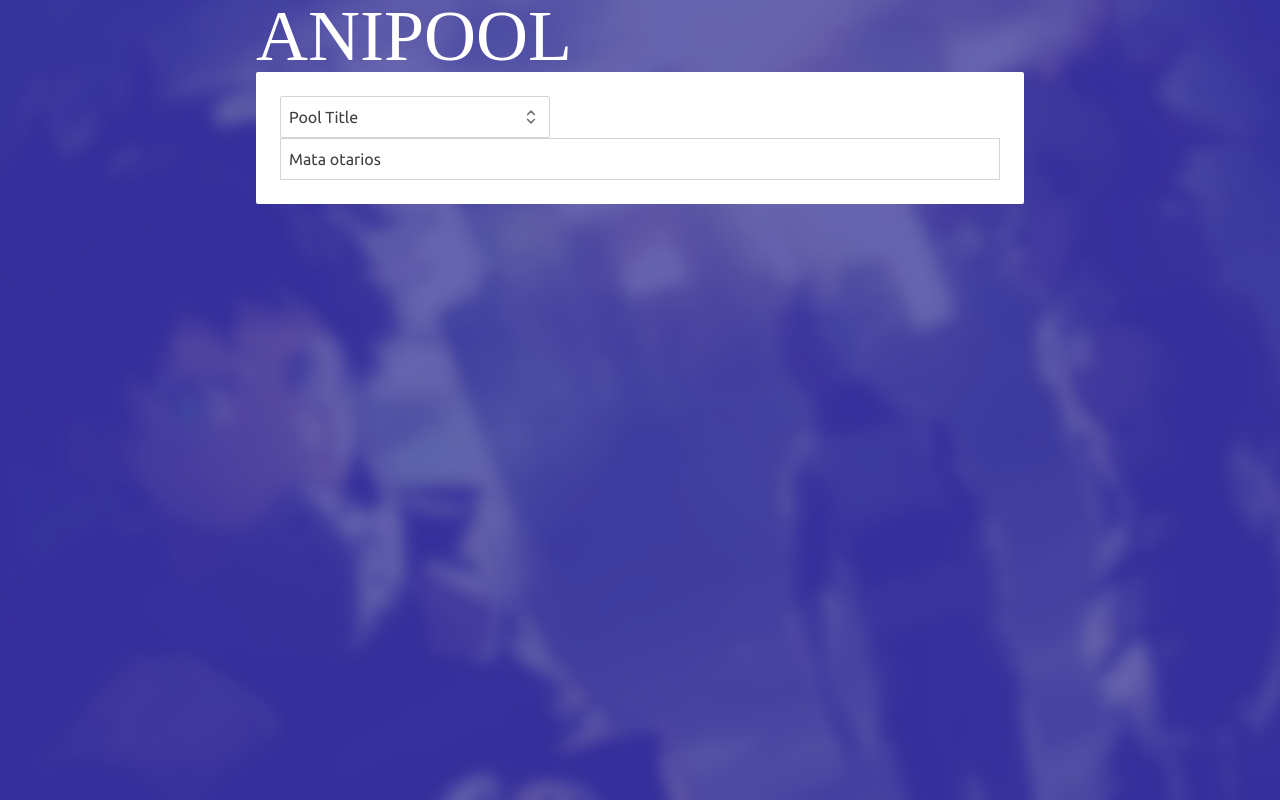
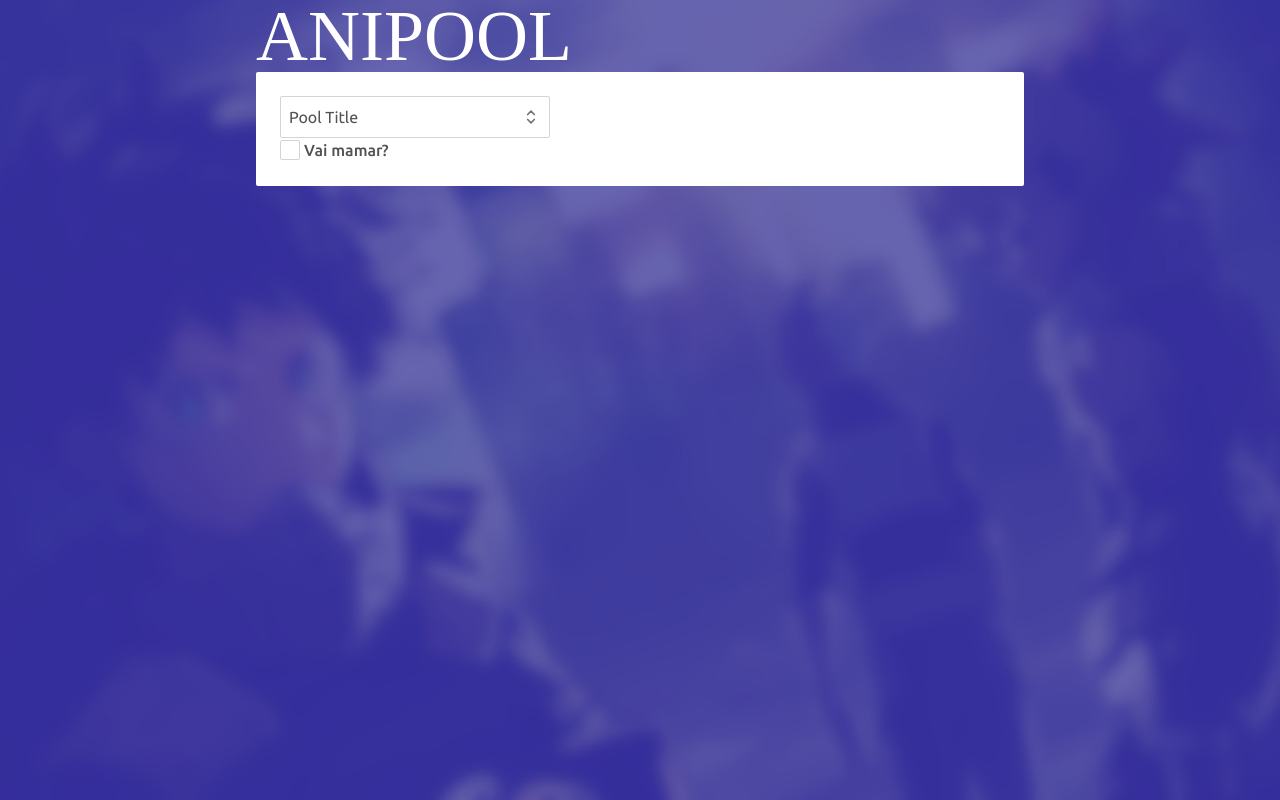
Before and after one commit to guilhermeg2k/anipool, a Next.js app: page /pool/create in a window 1280 px wide. Built offline with nearby package versions, Linux system fonts and the light colour scheme; a web font is replaced by a local one.

Commit message:
Create checkbox component

```diff
--- /dev/null
+++ b/components/CheckBox.tsx
@@ -0,0 +1,30 @@
+interface CheckBoxProps {
+  id?: string;
+  value: boolean;
+  children: React.ReactNode;
+  onChange: (value: boolean) => void;
+}
+
+const CheckBox = ({ id, value, children, onChange }: CheckBoxProps) => {
+  const onChangeHandler = (event: React.ChangeEvent<HTMLInputElement>) => {
+    onChange(event.target.checked);
+  };
+
+  return (
+    <div className="flex items-center gap-1">
+      <input
+        type="checkbox"
+        checked={value}
+        id={id}
+        className="w-5 h-5 rounded-sm border border-neutral-300 focus:border-indigo-600
+                  hover:border-indigo-900 text-indigo-900 focus:ring-indigo-300"
+        onChange={onChangeHandler}
+      />
+      <label className="text-neutral-600 font-medium" htmlFor={id}>
+        {children}
+      </label>
+    </div>
+  );
+};
+
+export default CheckBox;
--- a/components/DataDisplay.tsx
+++ b/components/DataDisplay.tsx
@@ -6,7 +6,7 @@ interface DataDisplayProps {
 
 const DataDisplay = ({ children }: DataDisplayProps) => {
   return (
-    <div className={`p-2 border text-neutral-700 border-neutral-300`}>
+    <div className={`p-2 border text-neutral-600 border-neutral-300`}>
       {children}
     </div>
   );
--- a/components/InputLabel.tsx
+++ /dev/null
@@ -1,17 +0,0 @@
-interface InputLabelProps {
-  label: string;
-  htmlFor?: string;
-}
-
-const InputLabel = ({ label, htmlFor }: InputLabelProps) => {
-  return (
-    <label
-      htmlFor={htmlFor}
-      className="text-neutral-700 block text-sm uppercase font-medium"
-    >
-      {label}
-    </label>
-  );
-};
-
-export default InputLabel;
--- /dev/null
+++ b/components/Label.tsx
@@ -0,0 +1,17 @@
+interface LabelProps {
+  label: string;
+  htmlFor?: string;
+}
+
+const Label = ({ label, htmlFor }: LabelProps) => {
+  return (
+    <label
+      htmlFor={htmlFor}
+      className="text-neutral-600 block text-sm uppercase font-medium"
+    >
+      {label}
+    </label>
+  );
+};
+
+export default Label;
--- a/components/SelectInput.tsx
+++ b/components/Select.tsx
@@ -7,7 +7,7 @@ interface SelectOption {
   value: any;
 }
 
-interface SelectInputProps {
+interface SelectProps {
   value: any;
   label?: string;
   fullWidth?: boolean;
@@ -15,22 +15,19 @@ interface SelectInputProps {
   onChange: (value: any) => void;
 }
 
-const SelectInput = ({
+const Select = ({
   value,
   label = '',
   fullWidth = false,
   options,
   onChange = () => {},
-}: SelectInputProps) => {
+}: SelectProps) => {
   const selectButton = useMemo(() => {
     const selectedOption = options.find((option) => option.value === value);
     return (
       <div className="flex justify-between items-center">
         <span>{selectedOption ? selectedOption.label : label}</span>
-        <SelectorIcon
-          className="h-5 w-5 text-neutral-500 group-focus:text-indigo-600 group-hover:text-indigo-900"
-          aria-hidden="true"
-        />
+        <SelectorIcon className="h-5 w-5 text-neutral-500" aria-hidden="true" />
       </div>
     );
   }, [label, value, options]);
@@ -40,7 +37,7 @@ const SelectInput = ({
       <Listbox.Option
         key={index}
         value={option.value}
-        className="hover:bg-indigo-500 cursor-pointer p-2 text-neutral-700
+        className="hover:bg-indigo-500 cursor-pointer p-2 text-neutral-600
                   hover:text-white last:rounded-b"
       >
         {option.label}
@@ -53,8 +50,8 @@ const SelectInput = ({
   return (
     <Listbox value={value} onChange={onChange}>
       <Listbox.Button
-        className={`group text-left p-2 rounded-sm border text-neutral-700
-                  hover:text-indigo-900 border-neutral-300 focus:border-indigo-600
+        className={`group text-left p-2 rounded-sm border text-neutral-600
+                  border-neutral-300 focus:border-indigo-600
                   hover:border-indigo-900 ${size}`}
       >
         {selectButton}
@@ -77,4 +74,4 @@ const SelectInput = ({
   );
 };
 
-export default SelectInput;
+export default Select;
--- a/components/TextInput.tsx
+++ b/components/TextField.tsx
@@ -1,7 +1,7 @@
 import React from 'react';
-import InputLabel from './InputLabel';
+import Label from './Label';
 
-interface TextInputProps {
+interface TextFieldProps {
   value: string;
   id: string;
   label?: string;
@@ -10,14 +10,14 @@ interface TextInputProps {
   onChange: (value: string) => void;
 }
 
-const TextInput = ({
+const TextField = ({
   id,
   value,
   label = '',
   fullWidth = false,
   maxLength,
   onChange,
-}: TextInputProps) => {
+}: TextFieldProps) => {
   const onChangeHandler = (event: React.ChangeEvent<HTMLInputElement>) => {
     const newValue = event.target.value;
     if (!maxLength || newValue.length < maxLength) {
@@ -26,12 +26,12 @@ const TextInput = ({
   };
   return (
     <div>
-      <InputLabel htmlFor={id} label={label} />
+      <Label htmlFor={id} label={label} />
       <input
         id={id}
         value={value}
         type="text"
-        className={`outline-none  p-2 border text-neutral-700 border-neutral-300 focus:border-indigo-600 hover:border-indigo-900 ${
+        className={`outline-none  p-2 border text-neutral-600 border-neutral-300 focus:border-indigo-600 hover:border-indigo-900 ${
           fullWidth && 'w-full'
         }`}
         onChange={onChangeHandler}
@@ -40,4 +40,4 @@ const TextInput = ({
   );
 };
 
-export default TextInput;
+export default TextField;
--- a/package.json
+++ b/package.json
@@ -12,6 +12,7 @@
     "@apollo/client": "^3.6.6",
     "@headlessui/react": "^1.6.4",
     "@heroicons/react": "^1.0.6",
+    "@tailwindcss/forms": "^0.5.2",
     "axios": "^0.27.2",
     "firebase": "^9.8.2",
     "graphql": "^16.5.0",
--- a/pages/pool/create/index.tsx
+++ b/pages/pool/create/index.tsx
@@ -1,9 +1,9 @@
 import { NextPage } from 'next';
 import { useState } from 'react';
 import Box from '../../../components/Box';
-import DataDisplay from '../../../components/DataDisplay';
+import CheckBox from '../../../components/CheckBox';
 import Page from '../../../components/Page';
-import SelectInput from '../../../components/SelectInput';
+import Select from '../../../components/Select';
 import SmallLogo from '../../../components/SmallLogo';
 
 const people = [
@@ -14,6 +14,7 @@ const people = [
 
 const CreatePool: NextPage = () => {
   const [poolTitle, setPoolTitle] = useState({});
+  const [checked, setChecked] = useState(false);
 
   return (
     <Page bgImage="/images/bg-create-pool.jpg">
@@ -21,15 +22,15 @@ const CreatePool: NextPage = () => {
         <SmallLogo />
         <Box>
           <div className="m-2">
-            <SelectInput
+            <Select
               value={poolTitle}
               label="Pool Title"
               onChange={(value: any) => setPoolTitle(value)}
               options={people}
             />
-            <DataDisplay>
-              <div className="w-[270px]">Mata otarios</div>
-            </DataDisplay>
+            <CheckBox onChange={setChecked} value={checked}>
+              <span>Vai mamar?</span>
+            </CheckBox>
           </div>
         </Box>
       </div>
--- a/tailwind.config.js
+++ b/tailwind.config.js
@@ -55,5 +55,5 @@ module.exports = {
       roboto: ['Roboto', 'sans'],
     },
   },
-  plugins: [],
+  plugins: [require("@tailwindcss/forms")],
 };
```
Also changed, not shown: 1 other file (tests, documents, lock files or other folders).
